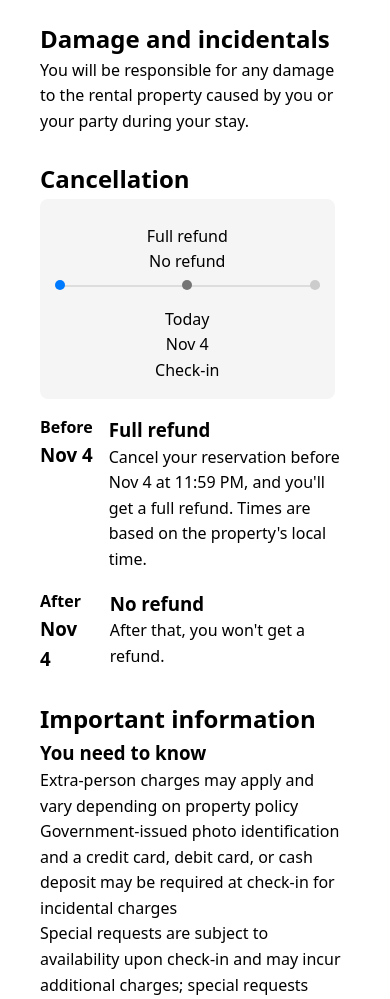
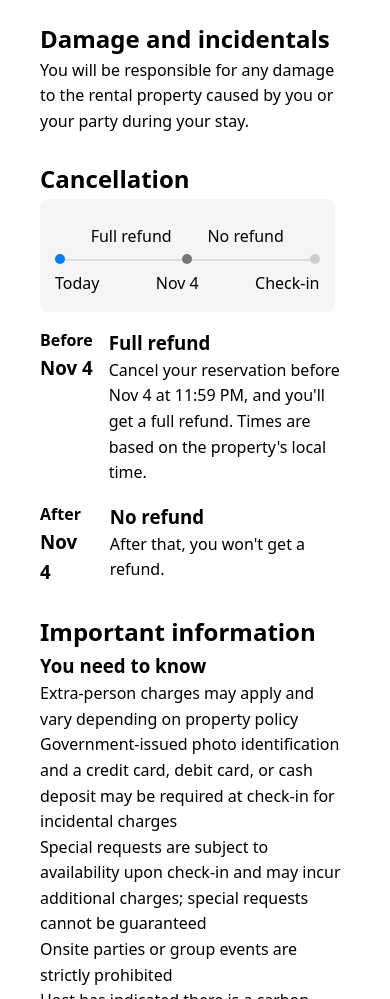
Before and after one commit to srsaurav0/HTML_CSS_Assignment, a plain HTML site: page HomePage.html in a window 390 px wide. Shown: the part 5138-6137 px from the top of the page. Drawn offline with Linux system fonts and the light colour scheme.

Commit message:
Styles updated

```diff
--- a/styles.css
+++ b/styles.css
@@ -1072,7 +1072,7 @@ button.travelers-selector {
         display: inline;
     }
 
-    .cancellation-details {
+    /* .cancellation-details {
         background-color: #f5f5f5;
         padding: 15px;
         border-radius: 8px;
@@ -1103,7 +1103,7 @@ button.travelers-selector {
         justify-content:space-between;
         align-items: center;
         margin-top: 10px;
-    }
+    } */
 
     .imp-info-section {
         padding: 20px;
```
